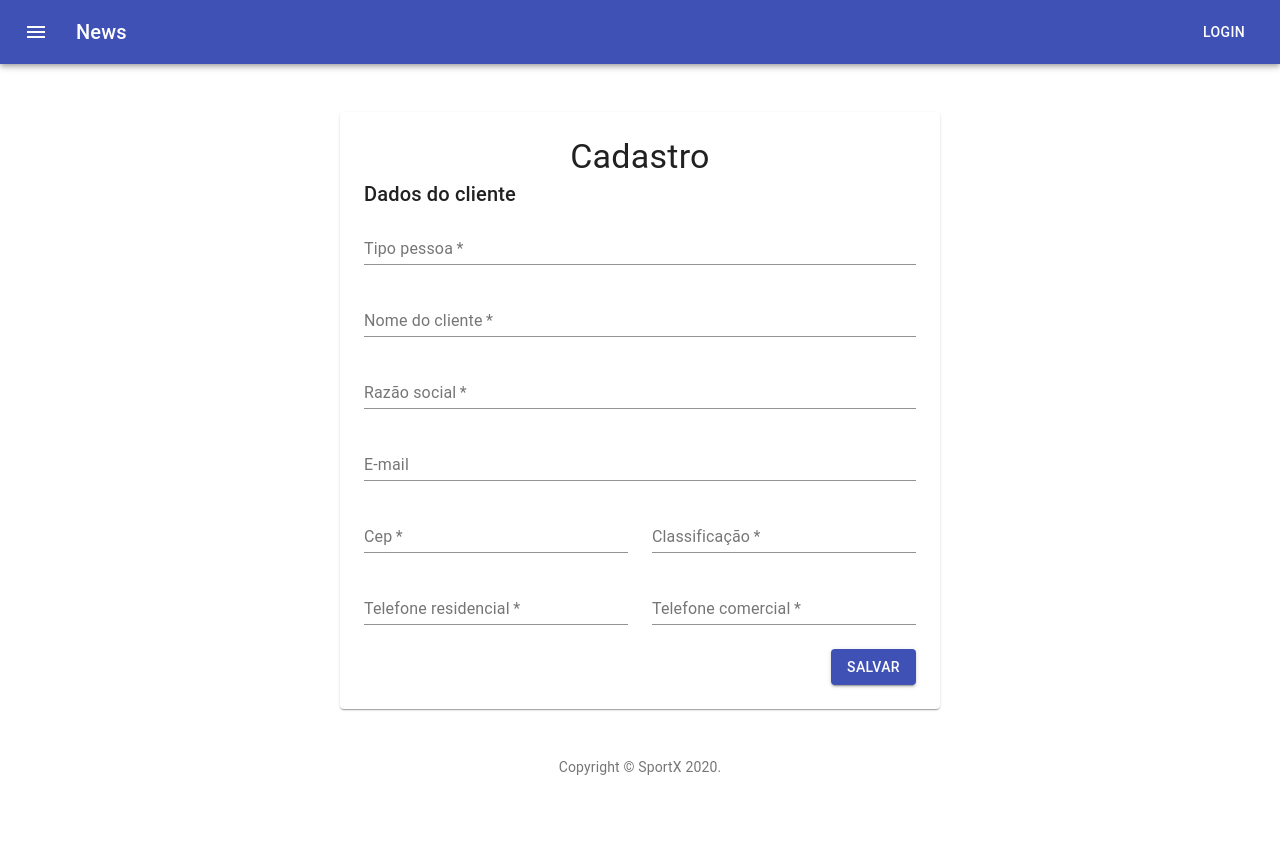
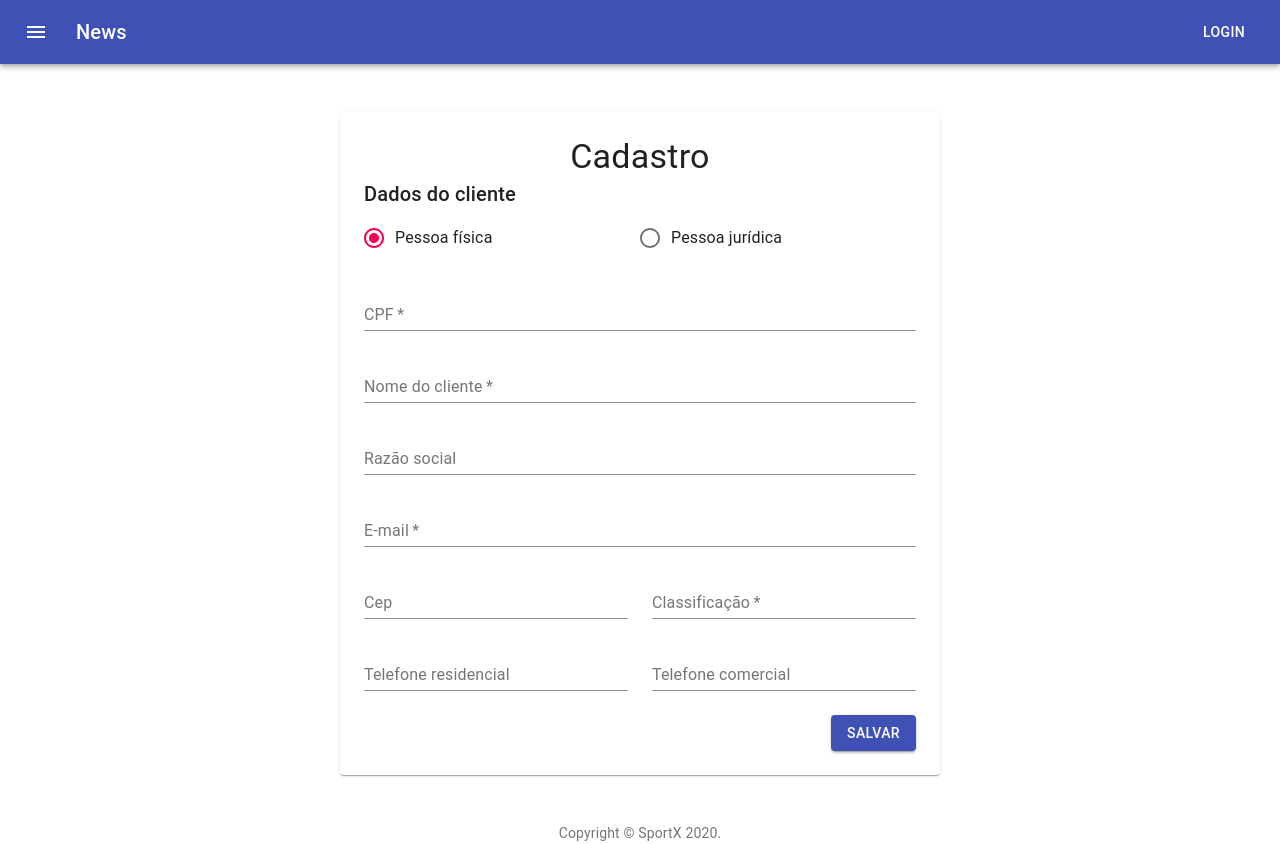
Before and after one commit to feliperangel64/sportsx-frontend, a React (Create React App) app: page /new in a window 1280 px wide. Before the commit the page ends 800 px from the top, so only its background shows below. Built offline with nearby package versions, Linux system fonts and the light colour scheme.

Commit message:
inclusão campos cpf cnpf

```diff
--- a/src/pages/edit/Form.js
+++ b/src/pages/edit/Form.js
@@ -7,8 +7,15 @@ import Button from '@material-ui/core/Button'
 import api from '../../services/api'
 import { useHistory } from 'react-router-dom'
 import { useParams } from 'react-router-dom'
+import Radio from '@material-ui/core/Radio'
+import RadioGroup from '@material-ui/core/RadioGroup'
+import FormControlLabel from '@material-ui/core/FormControlLabel'
+import { cepMask } from '../../utils'
 
 const useStyles = makeStyles((theme) => ({
+  radio: {
+    flexDirection: 'row',
+  },
   buttons: {
     display: 'flex',
     justifyContent: 'flex-end',
@@ -26,6 +33,8 @@ export default function Form() {
 
   const [cliente, setCliente] = useState({
     TipoPessoa: '',
+    Cpf: '',
+    Cnpj: '',
     NomeCliente: '',
     RazaoSocial: '',
     Cep: '',
@@ -34,10 +43,13 @@ export default function Form() {
     TelefoneResidencial: '',
     TelefoneComercial: '',
   })
-  /*   const [state, setState] = React.useState() */
 
   const handleChange = (event) => {
     setCliente({ ...cliente, [event.target.name]: event.target.value })
+  }
+
+  const handleChangeCep = (event) => {
+    setCliente({ ...cliente, [event.target.name]: cepMask(event.target.value) })
   }
 
   const handleSubmit = async (e) => {
@@ -60,6 +72,8 @@ export default function Form() {
   console.log(cliente)
   const {
     TipoPessoa,
+    Cpf,
+    Cnpj,
     NomeCliente,
     RazaoSocial,
     Cep,
@@ -73,19 +87,56 @@ export default function Form() {
       <Typography variant="h6" gutterBottom>
         Dados do cliente
       </Typography>
-      <form onSubmit={handleSubmit} noValidate>
+      <form onSubmit={handleSubmit}>
         <Grid container spacing={3}>
           <Grid item xs={12}>
-            <TextField
-              required
-              id="tipoPessoa"
+            <RadioGroup
               name="TipoPessoa"
-              label="Tipo pessoa"
-              fullWidth
               value={TipoPessoa}
               onChange={handleChange}
-            />
+              className={classes.radio}
+            >
+              <Grid item xs={6}>
+                <FormControlLabel
+                  value="PF"
+                  control={<Radio />}
+                  label="Pessoa física"
+                />
+              </Grid>
+              <Grid item xs={6}>
+                <FormControlLabel
+                  value="PJ"
+                  control={<Radio />}
+                  label="Pessoa jurídica"
+                />
+              </Grid>
+            </RadioGroup>
           </Grid>
+          {TipoPessoa === 'PF' ? (
+            <Grid item xs={12}>
+              <TextField
+                required
+                id="cpf"
+                name="Cpf"
+                label="CPF"
+                fullWidth
+                value={Cpf}
+                onChange={handleChange}
+              />
+            </Grid>
+          ) : (
+            <Grid item xs={12}>
+              <TextField
+                required
+                id="cnpj"
+                name="Cnpj"
+                label="CNPJ"
+                fullWidth
+                value={Cnpj}
+                onChange={handleChange}
+              />
+            </Grid>
+          )}
           <Grid item xs={12}>
             <TextField
               required
@@ -95,23 +146,26 @@ export default function Form() {
               fullWidth
               value={NomeCliente}
               onChange={handleChange}
+              inputProps={{ maxLength: 100 }}
             />
           </Grid>
           <Grid item xs={12}>
             <TextField
-              required
               id="razaoSocial"
               name="RazaoSocial"
               label="Razão social"
               fullWidth
               value={RazaoSocial}
               onChange={handleChange}
+              inputProps={{ maxLength: 100 }}
             />
           </Grid>
           <Grid item xs={12}>
             <TextField
+              required
               id="email"
               name="Email"
+              type="email"
               label="E-mail"
               fullWidth
               value={Email}
@@ -120,13 +174,12 @@ export default function Form() {
           </Grid>
           <Grid item xs={12} sm={6}>
             <TextField
-              required
               id="cep"
               name="Cep"
               label="Cep"
               fullWidth
               value={Cep}
-              onChange={handleChange}
+              onChange={handleChangeCep}
             />
           </Grid>
           <Grid item xs={12} sm={6}>
@@ -142,7 +195,6 @@ export default function Form() {
           </Grid>
           <Grid item xs={12} sm={6}>
             <TextField
-              required
               id="telefoneResidencial"
               name="TelefoneResidencial"
               label="Telefone residencial"
@@ -153,7 +205,6 @@ export default function Form() {
           </Grid>
           <Grid item xs={12} sm={6}>
             <TextField
-              required
               id="telefoneComercial"
               name="TelefoneComercial"
               label="Telefone comercial"
--- a/src/pages/new/Form.js
+++ b/src/pages/new/Form.js
@@ -4,10 +4,18 @@ import Grid from '@material-ui/core/Grid'
 import Typography from '@material-ui/core/Typography'
 import TextField from '@material-ui/core/TextField'
 import Button from '@material-ui/core/Button'
+import Radio from '@material-ui/core/Radio'
+import RadioGroup from '@material-ui/core/RadioGroup'
+import FormControlLabel from '@material-ui/core/FormControlLabel'
+
 import api from '../../services/api'
 import { useHistory } from 'react-router-dom'
+import { cepMask } from '../../utils'
 
 const useStyles = makeStyles((theme) => ({
+  radio: {
+    flexDirection: 'row',
+  },
   buttons: {
     display: 'flex',
     justifyContent: 'flex-end',
@@ -22,7 +30,9 @@ export default function Form() {
   const classes = useStyles()
   const history = useHistory()
   const [state, setState] = React.useState({
-    TipoPessoa: '',
+    TipoPessoa: 'PF',
+    Cpf: '',
+    Cnpj: '',
     NomeCliente: '',
     RazaoSocial: '',
     Cep: '',
@@ -36,13 +46,20 @@ export default function Form() {
     setState({ ...state, [event.target.name]: event.target.value })
   }
 
+  const handleChangeCep = (event) => {
+    setState({ ...state, [event.target.name]: cepMask(event.target.value) })
+  }
+
   const handleSubmit = async (e) => {
     e.preventDefault()
     const res = await api.post('/clientes', state)
     if (res.status === 201) history.push('/')
   }
+
   const {
     TipoPessoa,
+    Cpf,
+    Cnpj,
     NomeCliente,
     RazaoSocial,
     Cep,
@@ -51,24 +68,62 @@ export default function Form() {
     TelefoneResidencial,
     TelefoneComercial,
   } = state
+  console.log(state)
   return (
     <React.Fragment>
       <Typography variant="h6" gutterBottom>
         Dados do cliente
       </Typography>
-      <form onSubmit={handleSubmit} noValidate>
+      <form onSubmit={handleSubmit}>
         <Grid container spacing={3}>
           <Grid item xs={12}>
-            <TextField
-              required
-              id="tipoPessoa"
+            <RadioGroup
               name="TipoPessoa"
-              label="Tipo pessoa"
-              fullWidth
               value={TipoPessoa}
               onChange={handleChange}
-            />
+              className={classes.radio}
+            >
+              <Grid item xs={6}>
+                <FormControlLabel
+                  value="PF"
+                  control={<Radio />}
+                  label="Pessoa física"
+                />
+              </Grid>
+              <Grid item xs={6}>
+                <FormControlLabel
+                  value="PJ"
+                  control={<Radio />}
+                  label="Pessoa jurídica"
+                />
+              </Grid>
+            </RadioGroup>
           </Grid>
+          {TipoPessoa === 'PF' ? (
+            <Grid item xs={12}>
+              <TextField
+                required
+                id="cpf"
+                name="Cpf"
+                label="CPF"
+                fullWidth
+                value={Cpf}
+                onChange={handleChange}
+              />
+            </Grid>
+          ) : (
+            <Grid item xs={12}>
+              <TextField
+                required
+                id="cnpj"
+                name="Cnpj"
+                label="CNPJ"
+                fullWidth
+                value={Cnpj}
+                onChange={handleChange}
+              />
+            </Grid>
+          )}
           <Grid item xs={12}>
             <TextField
               required
@@ -78,23 +133,26 @@ export default function Form() {
               fullWidth
               value={NomeCliente}
               onChange={handleChange}
+              inputProps={{ maxLength: 100 }}
             />
           </Grid>
           <Grid item xs={12}>
             <TextField
-              required
               id="razaoSocial"
               name="RazaoSocial"
               label="Razão social"
               fullWidth
               value={RazaoSocial}
               onChange={handleChange}
+              inputProps={{ maxLength: 100 }}
             />
           </Grid>
           <Grid item xs={12}>
             <TextField
+              required
               id="email"
               name="Email"
+              type="email"
               label="E-mail"
               fullWidth
               value={Email}
@@ -103,13 +161,12 @@ export default function Form() {
           </Grid>
           <Grid item xs={12} sm={6}>
             <TextField
-              required
               id="cep"
               name="Cep"
               label="Cep"
               fullWidth
               value={Cep}
-              onChange={handleChange}
+              onChange={handleChangeCep}
             />
           </Grid>
           <Grid item xs={12} sm={6}>
@@ -125,7 +182,6 @@ export default function Form() {
           </Grid>
           <Grid item xs={12} sm={6}>
             <TextField
-              required
               id="telefoneResidencial"
               name="TelefoneResidencial"
               label="Telefone residencial"
@@ -136,7 +192,6 @@ export default function Form() {
           </Grid>
           <Grid item xs={12} sm={6}>
             <TextField
-              required
               id="telefoneComercial"
               name="TelefoneComercial"
               label="Telefone comercial"
--- /dev/null
+++ b/src/utils/index.js
@@ -0,0 +1,48 @@
+function cpfMask(value) {
+  return value
+    .replace(/\D/g, '')
+    .replace(/(\d{3})(\d)/, '$1.$2')
+    .replace(/(\d{3})(\d)/, '$1.$2')
+    .replace(/(\d{3})(\d{1,2})/, '$1-$2')
+    .replace(/(-\d{2})\d+?$/, '$1')
+}
+
+function cnpjMask(value) {
+  return value
+    .replace(/\D/g, '')
+    .replace(/(\d{2})(\d)/, '$1.$2')
+    .replace(/(\d{3})(\d)/, '$1.$2')
+    .replace(/(\d{3})(\d)/, '$1/$2')
+    .replace(/(\d{4})(\d)/, '$1-$2')
+    .replace(/(-\d{2})\d+?$/, '$1')
+}
+
+export {}
+
+function phoneMask(value) {
+  return value
+    .replace(/\D/g, '')
+    .replace(/(\d{2})(\d)/, '($1) $2')
+    .replace(/(\d{4})(\d)/, '$1-$2')
+    .replace(/(\d{4})-(\d)(\d{4})/, '$1$2-$3')
+    .replace(/(-\d{4})\d+?$/, '$1')
+}
+
+function cepMask(value) {
+  return value
+    .replace(/\D/g, '')
+    .replace(/(\d{2})(\d)/, '$1.$2')
+    .replace(/(\d{3})(\d)/, '$1-$2')
+    .replace(/(-\d{3})\d+?$/, '$1')
+}
+
+function pisMask(value) {
+  return value
+    .replace(/\D/g, '')
+    .replace(/(\d{3})(\d)/, '$1.$2')
+    .replace(/(\d{5})(\d)/, '$1.$2')
+    .replace(/(\d{5}\.)(\d{2})(\d)/, '$1$2-$3')
+    .replace(/(-\d{1})\d+?$/, '$1')
+}
+
+export { cpfMask, cnpjMask, phoneMask, cepMask, pisMask }
```
